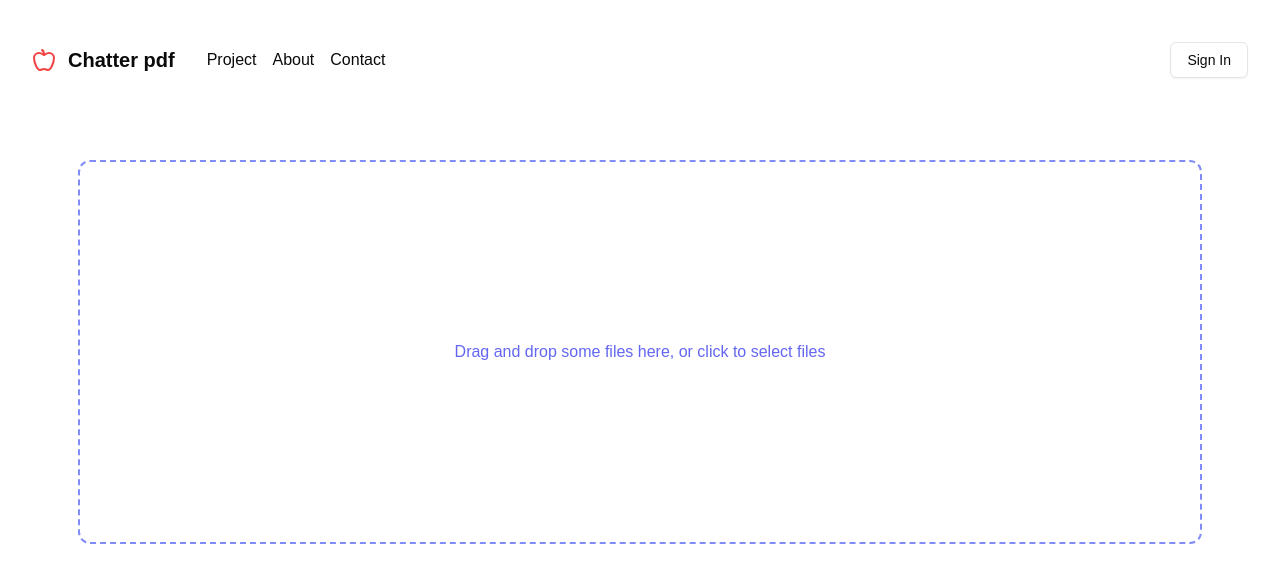
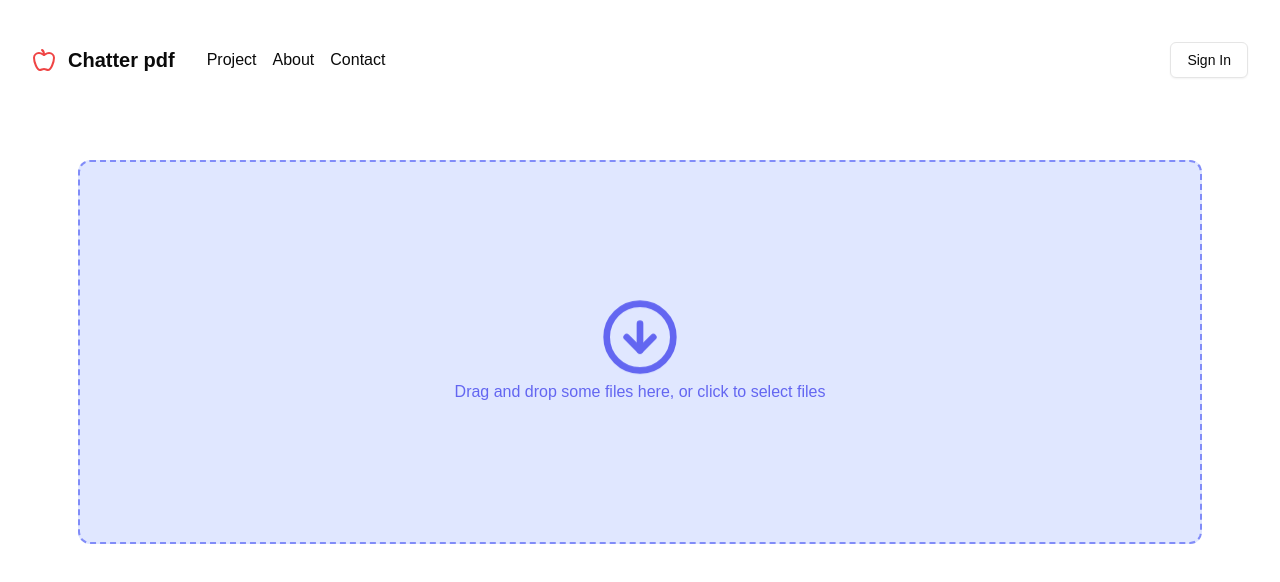
Before and after one commit to alirezakiaee/chatterpdf, a Next.js app: page /dashboard/upload in a window 1280 px wide. Shown: the top 582 px of the page. Built offline with nearby package versions, Linux system fonts and the light colour scheme; no server answers.

Commit message:
styled the upload component

```diff
--- a/components/FileUploader.tsx
+++ b/components/FileUploader.tsx
@@ -1,5 +1,6 @@
 "use client";
 
+import { CircleArrowDown, CircleArrowDownIcon, RocketIcon } from "lucide-react";
 import { use, useCallback } from "react";
 import { useDropzone } from "react-dropzone";
 
@@ -15,14 +16,24 @@ function FileUploader() {
     <div className="flex flex-col gap-4 items-center max-w-7xl mx-auto">
       <div
         {...getRootProps()}
-        className={`flex items-center justify-center p-10 border-2 border-dashed mt-10 w-[90%] border-indigo-400 rounded-xl h-96 text-indigo-500`}
+        className={`flex items-center justify-center p-10 border-2 border-dashed mt-10 w-[90%] border-indigo-400 rounded-xl h-96 text-indigo-500 ${
+          isFocused || isDragActive ? "bg-indigo-100" : "bg-indigo-100"
+        }`}
       >
         <input {...getInputProps()} />
-        {isDragActive ? (
-          <p>Drop the files here ...</p>
-        ) : (
-          <p>Drag and drop some files here, or click to select files</p>
-        )}
+        <div className="flex flex-col items-center">
+          {isDragActive ? (
+            <>
+              <RocketIcon className="w-20 h-20 animate-ping" />
+              <p>Drop the files here ...</p>
+            </>
+          ) : (
+            <>
+              <CircleArrowDownIcon className="w-20 h-20 animate-bounce" />
+              <p>Drag and drop some files here, or click to select files</p>
+            </>
+          )}
+        </div>
       </div>
     </div>
   );
```
